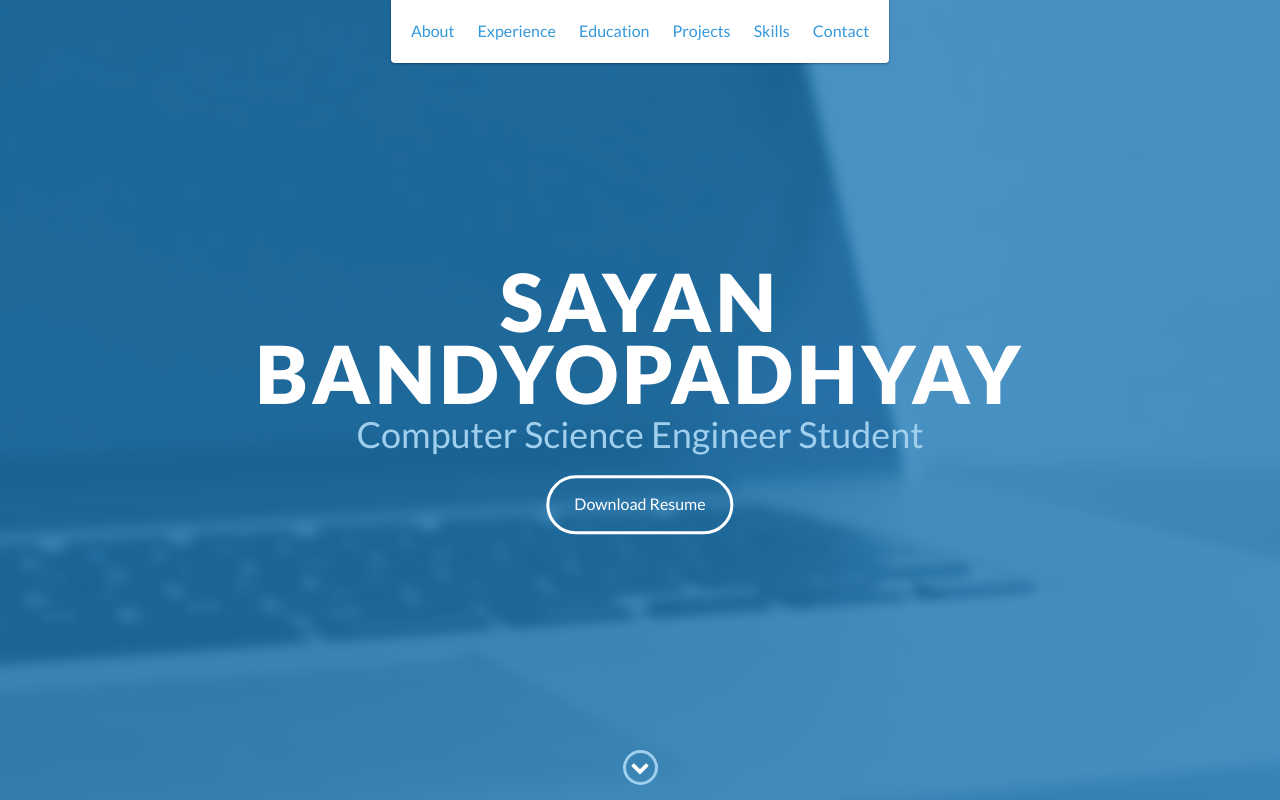
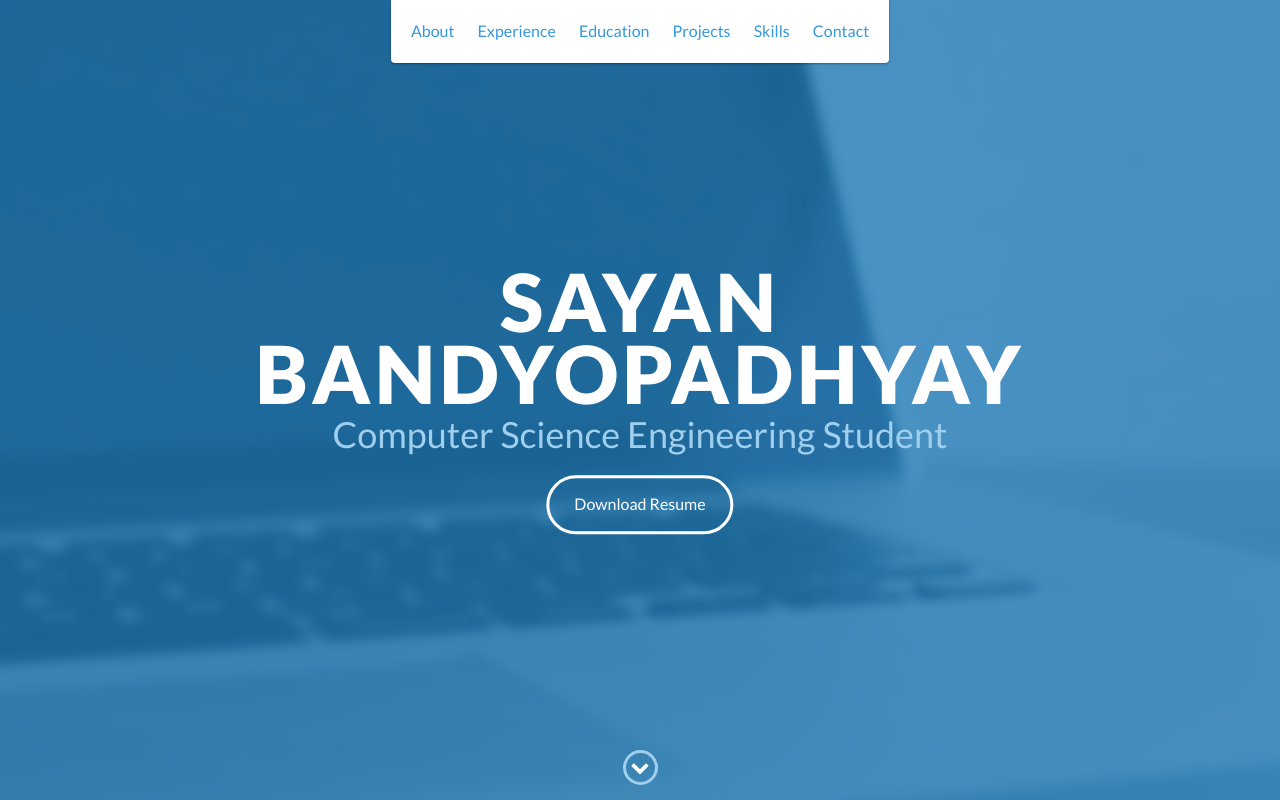
Before and after one commit to SayanBan/SayanBan.github.io, a website: page index.html in a window 1280 px wide. Shown: the top 800 px of the page. Drawn offline with nearby package versions, Linux system fonts and the light colour scheme; a script that the page names is missing.

Commit message:
Update index.html

```diff
--- a/index.html
+++ b/index.html
@@ -57,7 +57,7 @@
     <div id="lead">
         <div id="lead-content">
             <h1>Sayan Bandyopadhyay</h1>
-            <h2>Computer Science Engineer Student</h2>
+            <h2>Computer Science Engineering Student</h2>
             <a href="http://www.tiutel.org/studentscorner/WebCV/index/1160" class="btn-rounded-white">Download Resume</a>
         </div>
         <!-- End #lead-content -->
```
